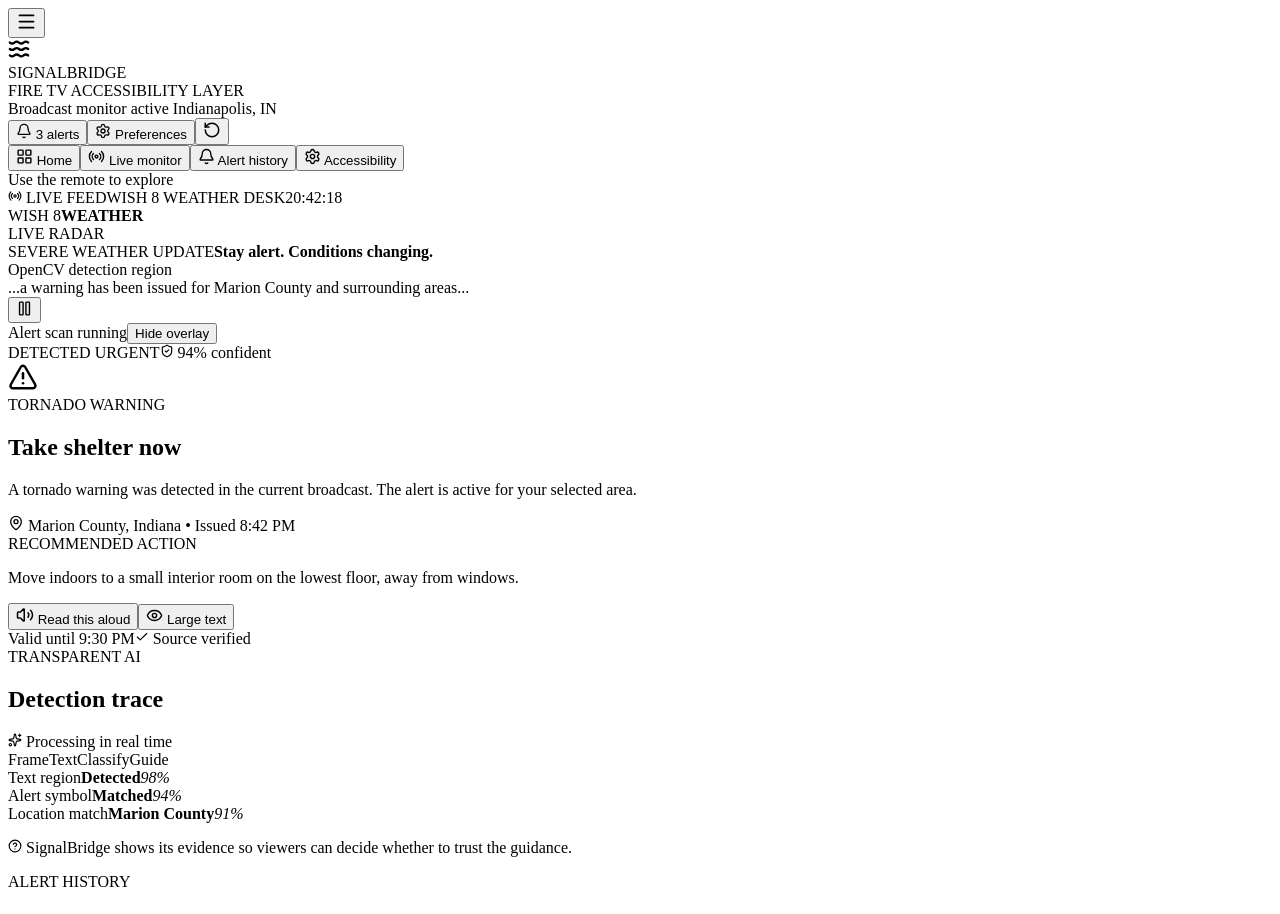
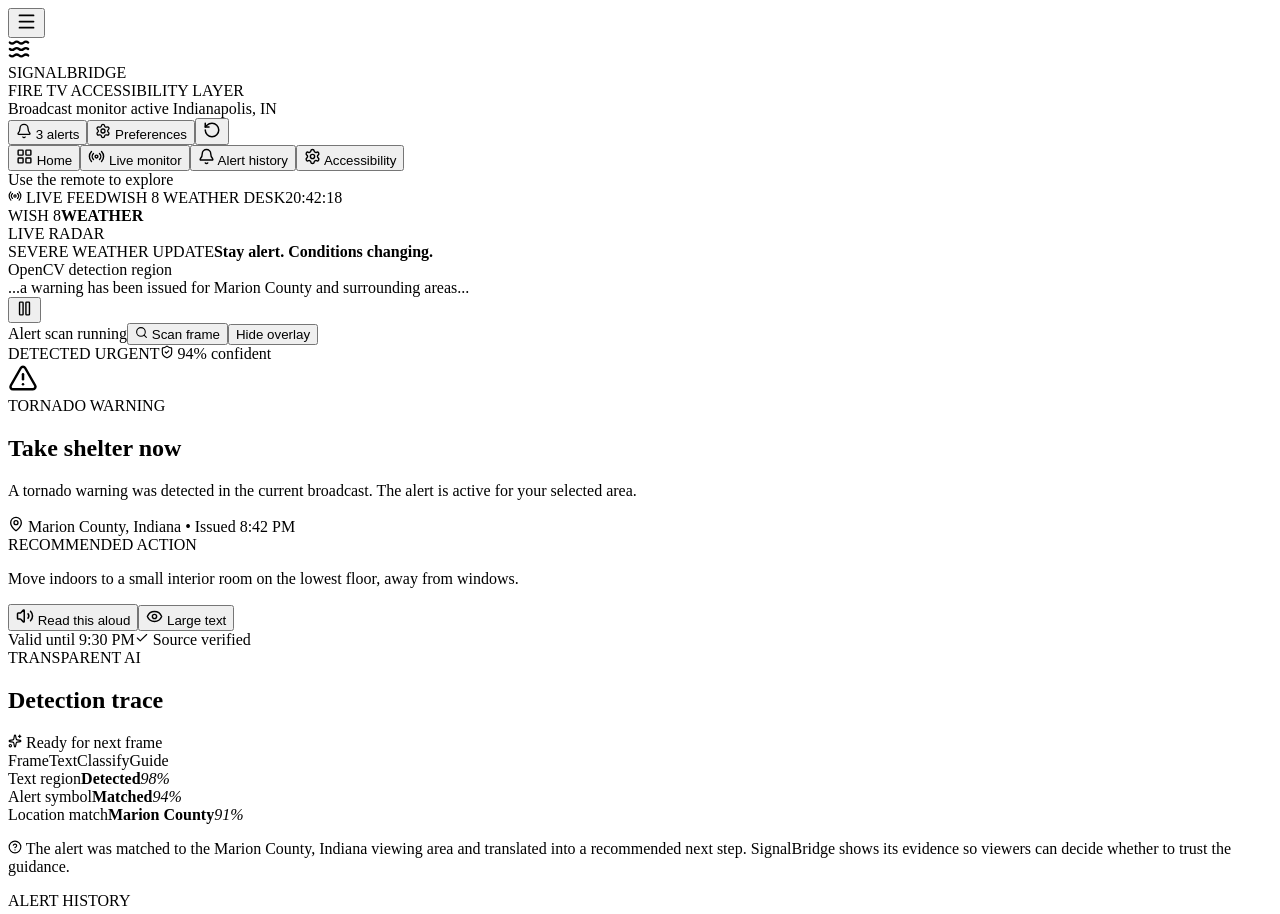
Before and after one commit to fetachino/signalbridge, a React (Vite) app: page / in a window 1280 px wide. Shown: the top 914 px of the page. Built offline with nearby package versions, Linux system fonts and the light colour scheme; the HTML template or start-up script is replaced by a standard one.

Commit message:
Add replaceable alert detection pipeline

```diff
--- a/src/App.tsx
+++ b/src/App.tsx
@@ -30,6 +30,7 @@
   Volume2,
   Waves,
 } from 'lucide-react'
+import { buildDetectionTrace } from './lib/detectionPipeline'
 
 type Alert = {
   id: string
@@ -108,18 +109,12 @@
   const [captions, setCaptions] = useState(true)
   const [autoRead, setAutoRead] = useState(false)
   const [reducedMotion, setReducedMotion] = useState(false)
+  const [scanState, setScanState] = useState<'ready' | 'scanning'>('ready')
   const [showDetails, setShowDetails] = useState(true)
   const alert = alerts[selected]
   const Icon = alert.icon
 
-  const detectionRows = useMemo(
-    () => [
-      ['Text region', 'Detected', '98%'],
-      ['Alert symbol', alert.severity === 'critical' ? 'Matched' : 'Classified', `${alert.confidence}%`],
-      ['Location match', 'Marion County', '91%'],
-    ],
-    [alert],
-  )
+  const detection = useMemo(() => buildDetectionTrace(alert), [alert])
 
   function speakAlert() {
     setSpoken(true)
@@ -141,6 +136,13 @@
     setCaptions(true)
     setAutoRead(false)
     setReducedMotion(false)
+    setScanState('ready')
+  }
+
+  function scanFrame() {
+    if (scanState === 'scanning') return
+    setScanState('scanning')
+    window.setTimeout(() => setScanState('ready'), 700)
   }
 
   const appClass = [largeText ? 'large-type' : '', highContrast ? 'high-contrast' : '', reducedMotion ? 'reduced-motion' : ''].filter(Boolean).join(' ')
@@ -212,13 +214,14 @@
             <div className="weather-bug"><span>WISH 8</span><b>WEATHER</b></div>
             <div className="radar-orb"><div className="radar-sweep" /><span>LIVE RADAR</span></div>
             <div className="broadcast-copy"><span>SEVERE WEATHER UPDATE</span><strong>Stay alert. Conditions changing.</strong></div>
-            <div className="detected-box"><span>OpenCV detection region</span><i /></div>
+            {showDetails && <div className="detected-box"><span>OpenCV detection region</span><i /></div>}
             {captions && <div className="caption-strip">...a warning has been issued for Marion County and surrounding areas...</div>}
           </div>
           <div className="video-controls">
             <button className="play-button" onClick={() => setPlaying(!playing)} aria-label={playing ? 'Pause feed' : 'Play feed'}>{playing ? <Pause size={17} /> : <Play size={17} />}</button>
             <div className="timeline"><span className="timeline-fill" /><span className="timeline-thumb" /></div>
             <span className="control-label">Alert scan {playing ? 'running' : 'paused'}</span>
+            <button className="scan-button" onClick={scanFrame} disabled={scanState === 'scanning'}><Search size={13} /> {scanState === 'scanning' ? 'Scanning frame' : 'Scan frame'}</button>
             <button className="subtle-button" onClick={() => setShowDetails(!showDetails)}>{showDetails ? 'Hide' : 'Show'} overlay</button>
           </div>
         </div>
@@ -241,10 +244,10 @@
 
       <section className={screen === 'monitor' ? 'lower-grid' : 'lower-grid hidden-screen'}>
         <div className="panel detection-panel">
-          <div className="panel-heading"><div><span className="eyebrow">TRANSPARENT AI</span><h2>Detection trace</h2></div><span className="processing"><Sparkles size={14} /> Processing in real time</span></div>
-          <div className="trace-flow"><span className="trace-node done">Frame</span><span className="trace-line active" /><span className="trace-node done">Text</span><span className="trace-line active" /><span className="trace-node done">Classify</span><span className="trace-line" /><span className="trace-node current">Guide</span></div>
-          <div className="trace-table">{detectionRows.map(([name, result, value]) => <div className="trace-row" key={name}><span>{name}</span><b>{result}</b><em>{value}</em></div>)}</div>
-          <p className="panel-note"><CircleHelp size={14} /> SignalBridge shows its evidence so viewers can decide whether to trust the guidance.</p>
+          <div className="panel-heading"><div><span className="eyebrow">TRANSPARENT AI</span><h2>Detection trace</h2></div><span className="processing"><Sparkles size={14} /> {scanState === 'scanning' ? 'Scanning frame' : 'Ready for next frame'}</span></div>
+          <div className="trace-flow">{detection.stages.map((stage, index) => <span className="trace-step" key={stage.label}><span className={`trace-node ${stage.status}`}>{stage.label}</span>{index < detection.stages.length - 1 && <span className={stage.status === 'pending' ? 'trace-line' : 'trace-line active'} />}</span>)}</div>
+          <div className="trace-table">{detection.evidence.map((row) => <div className="trace-row" key={row.name}><span>{row.name}</span><b>{row.result}</b><em>{row.confidence}</em></div>)}</div>
+          <p className="panel-note"><CircleHelp size={14} /> {detection.explanation} SignalBridge shows its evidence so viewers can decide whether to trust the guidance.</p>
         </div>
         <div className="panel history-panel">
           <div className="panel-heading"><div><span className="eyebrow">ALERT HISTORY</span><h2>Recent detections</h2></div><span className="count-badge">{alerts.length} today</span></div>
--- /dev/null
+++ b/src/lib/detectionPipeline.ts
@@ -0,0 +1,47 @@
+export type DetectionInput = {
+  severity: 'critical' | 'watch' | 'info'
+  location: string
+  confidence: number
+}
+
+export type DetectionStage = {
+  label: string
+  status: 'complete' | 'current' | 'pending'
+}
+
+export type DetectionEvidence = {
+  name: string
+  result: string
+  confidence: string
+}
+
+export type DetectionRun = {
+  stages: DetectionStage[]
+  evidence: DetectionEvidence[]
+  explanation: string
+}
+
+/**
+ * Demo-safe pipeline boundary. The UI consumes this contract today, while
+ * camera/frame capture, OCR, and an on-device classifier can replace the
+ * implementation later without changing the TV interaction layer.
+ */
+export function buildDetectionTrace(input: DetectionInput): DetectionRun {
+  const locationConfidence = input.location.includes('Marion') ? 91 : 86
+  const symbolResult = input.severity === 'critical' ? 'Matched' : 'Classified'
+
+  return {
+    stages: [
+      { label: 'Frame', status: 'complete' },
+      { label: 'Text', status: 'complete' },
+      { label: 'Classify', status: 'complete' },
+      { label: 'Guide', status: 'current' },
+    ],
+    evidence: [
+      { name: 'Text region', result: 'Detected', confidence: '98%' },
+      { name: 'Alert symbol', result: symbolResult, confidence: `${input.confidence}%` },
+      { name: 'Location match', result: input.location.includes('County') ? input.location.split(',')[0] : 'Regional match', confidence: `${locationConfidence}%` },
+    ],
+    explanation: `The alert was matched to the ${input.location} viewing area and translated into a recommended next step.`,
+  }
+}
--- a/src/styles.css
+++ b/src/styles.css
@@ -124,6 +124,9 @@
 .timeline-fill { width: 58%; height: 100%; display: block; border-radius: 4px; background: #6ee7e0; }
 .timeline-thumb { position: absolute; left: 57%; top: 50%; width: 10px; height: 10px; transform: translate(-50%, -50%); border-radius: 50%; background: #dffeff; }
 .control-label { color: #6ee7e0; }
+.scan-button { display: flex; align-items: center; gap: 6px; padding: 7px 9px; border: 1px solid rgba(110,231,224,.24); border-radius: 7px; color: #9fe9e7; background: rgba(110,231,224,.07); font: 500 10px 'DM Mono', monospace; cursor: pointer; }
+.scan-button:hover { border-color: #6ee7e0; background: rgba(110,231,224,.13); }
+.scan-button:disabled { cursor: wait; opacity: .65; }
 .subtle-button { margin-left: auto; padding: 7px 10px; color: #91abc1; border-radius: 7px; font-size: 10px; }
 .alert-card { position: relative; padding: 22px 24px 18px; border-color: color-mix(in srgb, var(--accent) 30%, transparent); background: linear-gradient(145deg, rgba(16,35,57,.98), rgba(9,23,41,.95)); }
 .alert-card:before { content: ''; position: absolute; top: 0; left: 0; right: 0; height: 3px; background: var(--accent); }
@@ -154,6 +157,8 @@
 .processing, .count-badge { display: flex; align-items: center; gap: 6px; color: #6ee7e0; font: 500 10px 'DM Mono', monospace; }
 .count-badge { padding: 5px 8px; border-radius: 5px; background: rgba(110,231,224,.1); }
 .trace-flow { display: flex; align-items: center; margin: 23px 2px 17px; }
+.trace-step { display: flex; align-items: center; flex: 1; }
+.trace-step:last-child { flex: 0; }
 .trace-node { padding: 7px 10px; border: 1px solid #29445d; border-radius: 6px; color: #7691aa; font: 500 10px 'DM Mono', monospace; }
 .trace-node.done { color: #6ee7e0; border-color: rgba(110,231,224,.4); background: rgba(110,231,224,.06); }
 .trace-node.current { color: #fff; border-color: #8b73ff; background: rgba(139,115,255,.16); }
```
